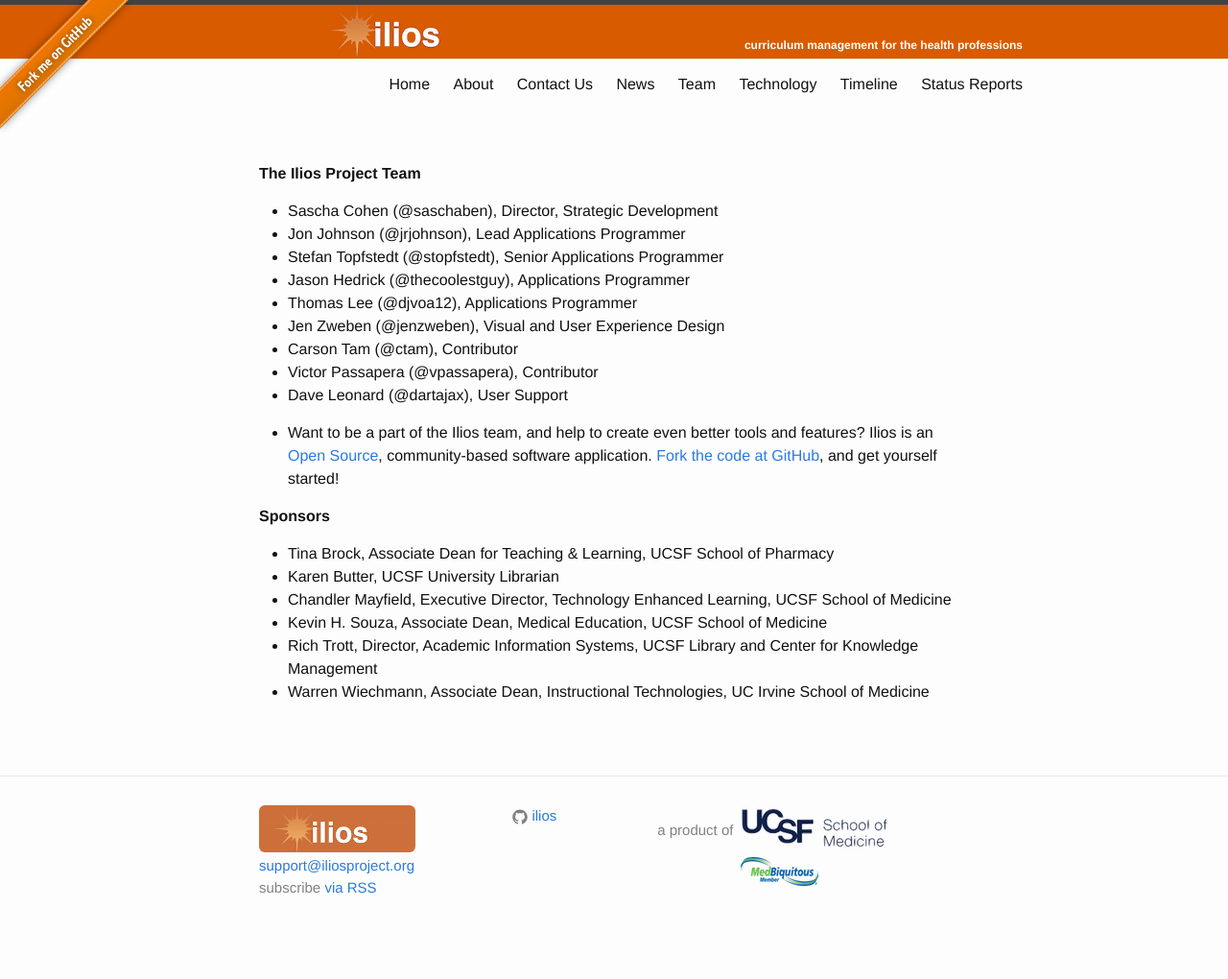
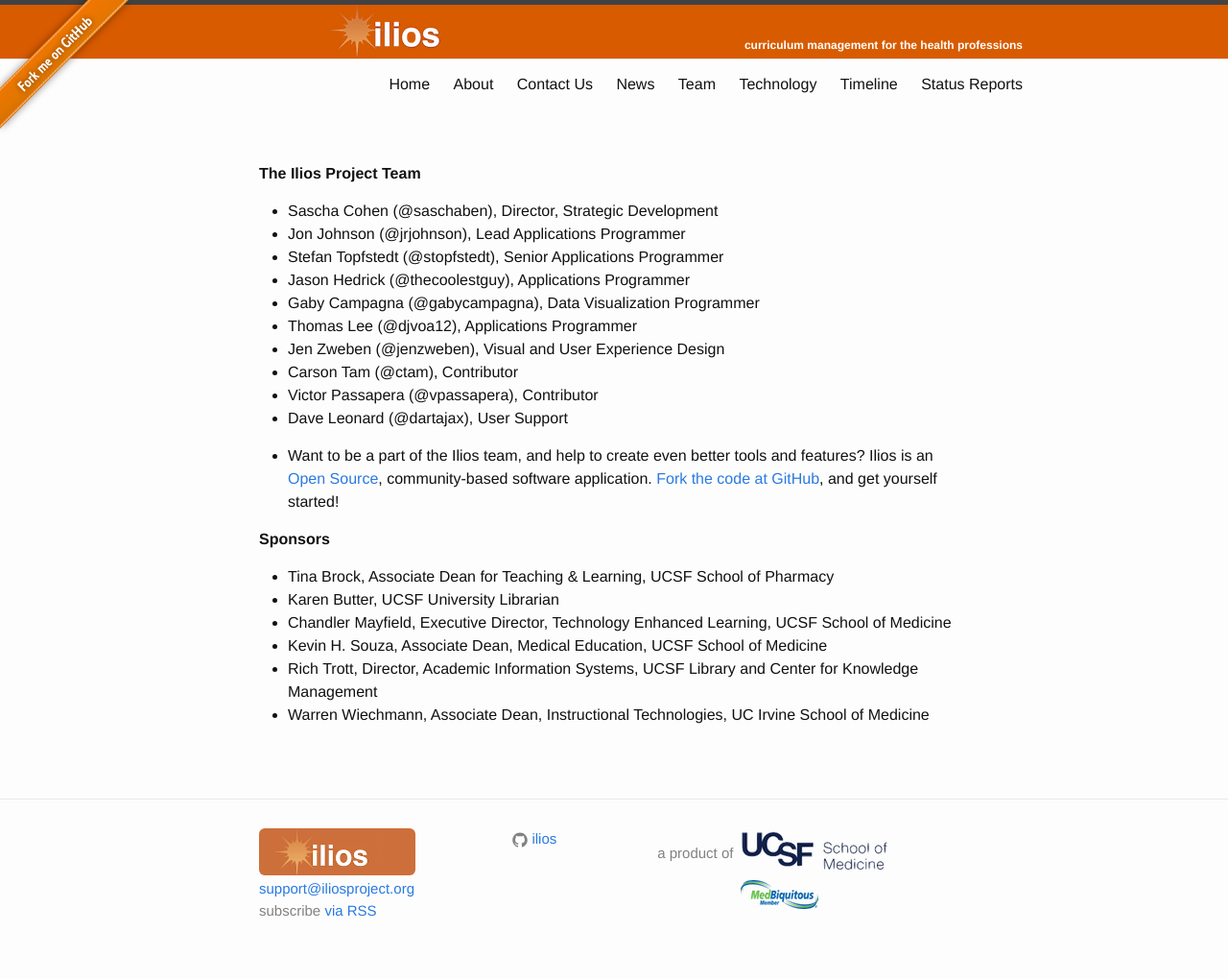
Before and after one commit to ilios/iliosproject.org, a Jekyll site: the page built from team.md, in a window 1280 px wide. Shown: the whole page at 96% size. Built offline with Jekyll 4.4.1, drawn with Linux system fonts in a browser that asks for light colours; before the commit the page ends 996 px from its top, so only the background shows below that.

Commit message:
Add Gaby to the Ilios team page

```diff
--- a/team.md
+++ b/team.md
@@ -10,6 +10,7 @@
 - Jon Johnson (@jrjohnson), Lead Applications Programmer
 - Stefan Topfstedt (@stopfstedt), Senior Applications Programmer
 - Jason Hedrick (@thecoolestguy), Applications Programmer
+- Gaby Campagna (@gabycampagna), Data Visualization Programmer
 - Thomas Lee (@djvoa12), Applications Programmer
 - Jen Zweben (@jenzweben), Visual and User Experience Design
 - Carson Tam (@ctam), Contributor
```
